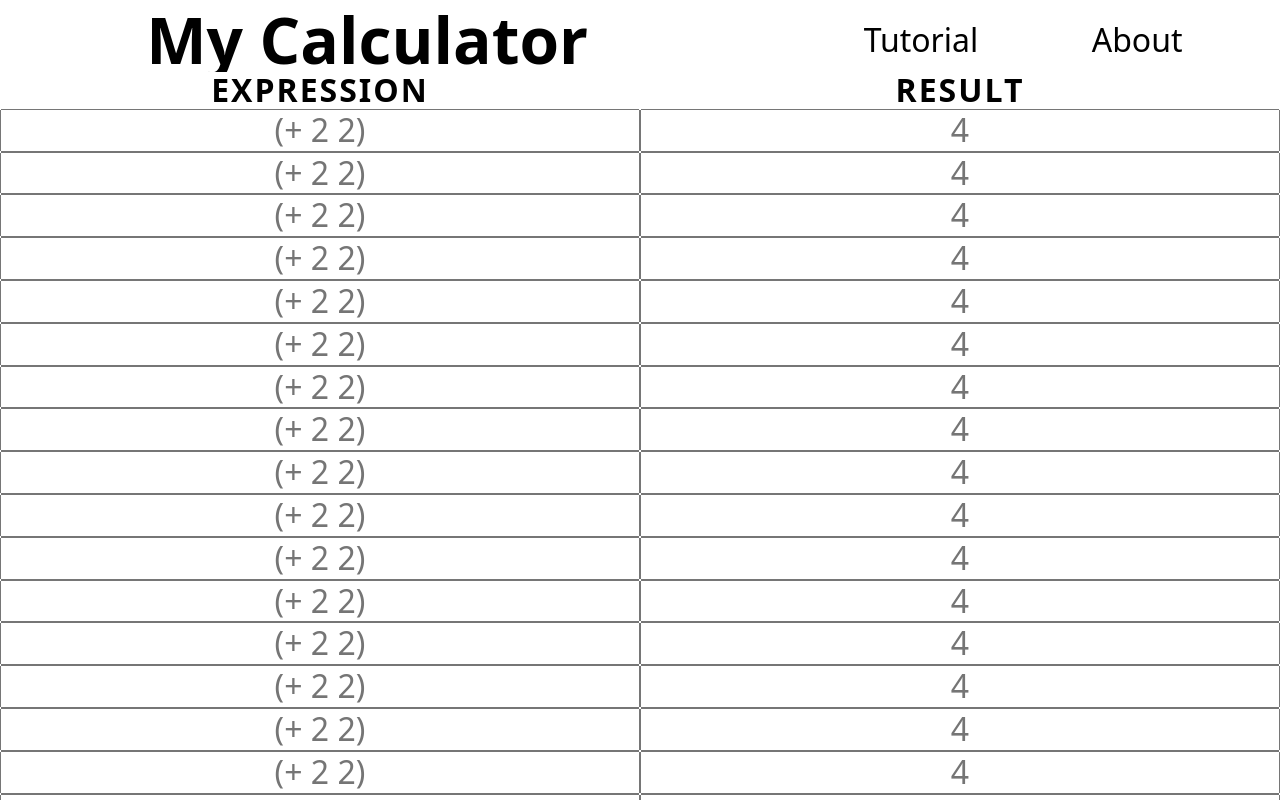
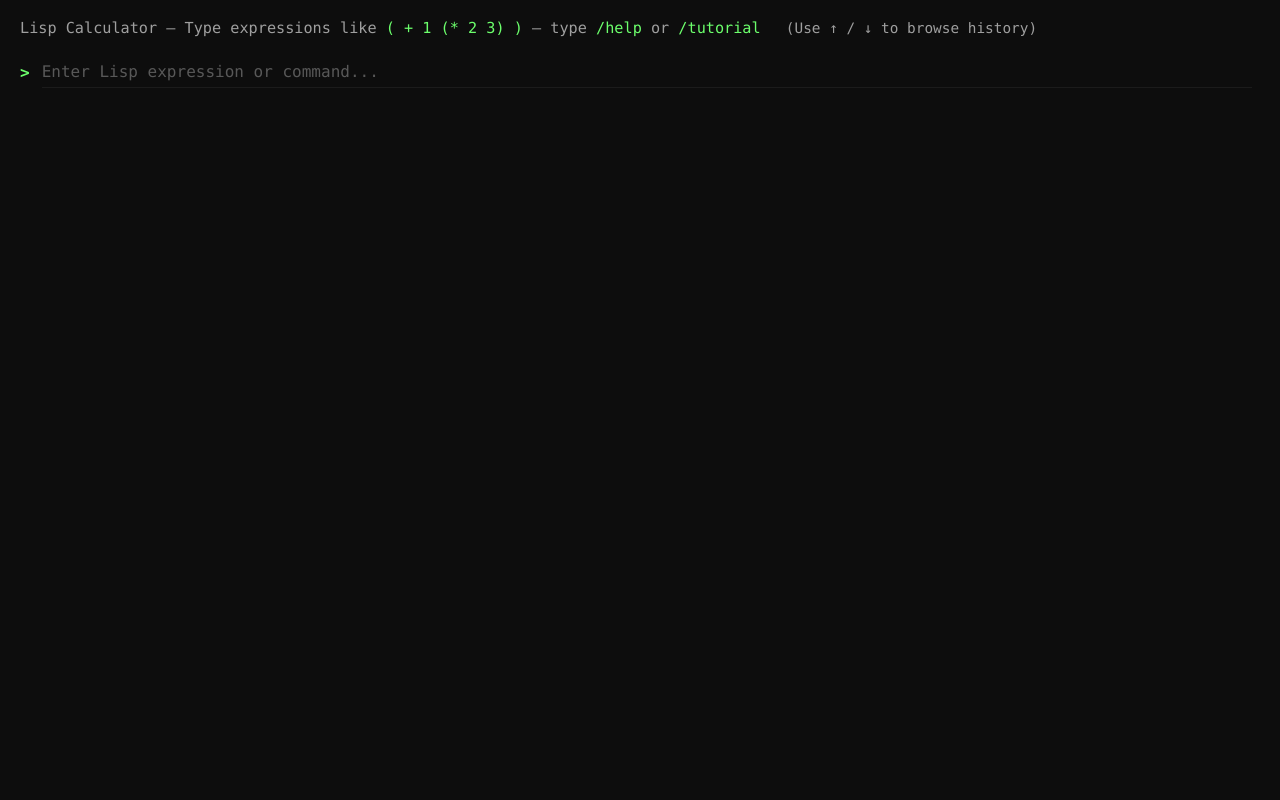
Before and after one commit to gurdasss/calculator-webapp, a website with bundled scripts: page index.html in a window 1280 px wide. Built offline with nearby package versions, Linux system fonts and the light colour scheme; a web font is replaced by a local one.

Commit message:
finally! Made the front-end with ChatGPT

```diff
--- a/index.html
+++ b/index.html
@@ -1,28 +1,31 @@
-<!DOCTYPE html>
+<!doctype html>
 <html lang="en">
+
   <head>
-    <meta charset="UTF-8" />
-    <meta name="viewport" content="width=device-width, initial-scale=1.0" />
-    <title>Calculator</title>
+    <meta charset="utf-8" />
+    <meta name="viewport" content="width=device-width,initial-scale=1" />
+    <title>P-Calc</title>
+
     <!-- 1. LINK NORMALIZE.CSS FIRST -->
-    <link
-      rel="stylesheet"
-      href="https://cdnjs.cloudflare.com/ajax/libs/normalize/8.0.1/normalize.min.css"
-    />
-    <link rel="stylesheet" href="style.css" />
+    <link rel="stylesheet" href="https://cdnjs.cloudflare.com/ajax/libs/normalize/8.0.1/normalize.min.css" />
+    <link rel="stylesheet" href="style.css">
     <script type="module" src="./src/index.js" defer></script>
   </head>
+
   <body>
-    <header>
-      <div class="header__title"><a href="/index.html">My Calculator</a></div>
-      <div class="header__links">
-        <a href="#" target="_blank" rel="noopener noreferrer">Tutorial</a
-        ><a href="#" target="_blank" rel="noopener noreferrer"> About</a>
+    <!-- role="application" gives an assistive-technology hint this is an interactive region. -->
+    <!-- aria-label describes the purpose. -->
+
+    <div class="terminal" role="application" aria-label="Lisp calculator terminal">
+      <div class="header">
+        Lisp Calculator — Type expressions like <span style="color:var(--prompt)">( + 1 (* 2 3) )</span>
+        — type <span style="color:var(--prompt)">/help</span> or <span style="color:var(--prompt)">/tutorial</span>
+        <span style="color:var(--muted); margin-left:1rem; font-size:0.9rem;">(Use ↑ / ↓ to browse history)</span>
       </div>
-    </header>
-    <main>
-      <div class="main__label">EXPRESSION</div>
-      <div class="main__label">RESULT</div>
-    </main>
+      <!-- 'shell' is the scrollable area where entries are added; aria-live helps screen readers notice updates -->
+      <div id="shell" class="shell" aria-live="polite"></div>
+      </div>
+
   </body>
+
 </html>
--- /dev/null
+++ b/src/TerminalUI.js
@@ -0,0 +1,208 @@
+// terminal-ui.js
+"use strict";
+
+/**
+ * TerminalUI
+ *
+ * Minimal terminal-style UI that:
+ *  - creates an input row
+ *  - on Enter converts the input to a read-only command-line and appends a result placeholder
+ *  - calls window.evaluateExpression(expr, callback) OR uses the returned Promise to render the output
+ *  - exposes window.terminalUI.pushLine(prefill)
+ *
+ * This preserves the behavior of your previous implementation.
+ */
+export class TerminalUI {
+  /**
+   * @param {string|HTMLElement} shell - selector (e.g. '#shell') or DOM element for the shell container
+   */
+  constructor(shell = "#shell") {
+    this.shell =
+      typeof shell === "string" ? document.querySelector(shell) : shell;
+
+    if (!this.shell) {
+      throw new Error("TerminalUI: shell element not found.");
+    }
+
+    // current interactive entry (object with { entry, input })
+    this.currentEntry = null;
+    this.currentInput = null;
+
+    // wire events and create initial input
+    this._bindEventHandlers();
+    const first = this._createInputRow();
+    this.currentEntry = first.entry;
+    this.currentInput = first.input;
+  }
+
+  /* ----------------------------
+     DOM creation helpers
+     ---------------------------- */
+
+  /**
+   * Create and focus an input row.
+   * @param {string} prefill
+   * @returns {{entry: HTMLElement, input: HTMLInputElement}}
+   */
+  _createInputRow(prefill = "") {
+    const entry = document.createElement("div");
+    entry.className = "entry";
+
+    const inputRow = document.createElement("div");
+    inputRow.className = "input-row";
+
+    const prompt = document.createElement("div");
+    prompt.className = "prompt";
+    prompt.textContent = ">";
+
+    const input = document.createElement("input");
+    input.className = "input";
+    input.type = "text";
+    input.autocomplete = "off";
+    input.spellcheck = false;
+    input.placeholder = "Enter Lisp expression or command...";
+    input.value = prefill;
+
+    inputRow.appendChild(prompt);
+    inputRow.appendChild(input);
+    entry.appendChild(inputRow);
+    this.shell.appendChild(entry);
+
+    // ensure newest input is visible and focused
+    input.scrollIntoView({ block: "nearest" });
+    input.focus();
+
+    return { entry, input };
+  }
+
+  /**
+   * Replace transient input row with read-only command line and append a result placeholder.
+   * @param {HTMLElement} entry
+   * @param {string} userText
+   * @returns {HTMLElement} resultElement
+   */
+  _finalizeEntry(entry, userText) {
+    const inputRow = entry.querySelector(".input-row");
+    if (inputRow) entry.removeChild(inputRow);
+
+    const commandLine = document.createElement("div");
+    commandLine.className = "command-line";
+
+    const prompt = document.createElement("div");
+    prompt.className = "prompt";
+    prompt.textContent = ">";
+
+    const text = document.createElement("div");
+    text.className = "text";
+    text.textContent = userText;
+
+    commandLine.appendChild(prompt);
+    commandLine.appendChild(text);
+    entry.appendChild(commandLine);
+
+    const result = document.createElement("div");
+    result.className = "result";
+    result.textContent = "[evaluating...]";
+    entry.appendChild(result);
+
+    // scroll to show result
+    result.scrollIntoView({ block: "nearest" });
+    return result;
+  }
+
+  /* ----------------------------
+     Evaluator integration
+     ---------------------------- */
+
+  /**
+   * Evaluate expression and render into resultElement.
+   * Supports callback-style and promise-style window.evaluateExpression.
+   *
+   * @param {string} expr
+   * @param {HTMLElement} resultElement
+   */
+  _evaluateAndRender(expr, resultElement) {
+    const render = (out, isError = false) => {
+      resultElement.textContent = out;
+      if (isError) resultElement.classList.add("error");
+      else resultElement.classList.remove("error");
+    };
+
+    try {
+      if (typeof window.evaluateExpression === "function") {
+        // callback-style support
+        const maybe = window.evaluateExpression(expr, (out, isError) => {
+          render(String(out ?? ""), Boolean(isError));
+        });
+
+        // if a Promise is returned, render its resolution
+        if (maybe && typeof maybe.then === "function") {
+          maybe
+            .then((res) => render(String(res ?? "")))
+            .catch((err) => render(String(err ?? "Evaluation error"), true));
+        }
+      } else {
+        render(
+          "[No evaluator found. Provide window.evaluateExpression(expr, callback) to plug in your interpreter]"
+        );
+      }
+    } catch (err) {
+      render(String(err || "Evaluation error"), true);
+    }
+  }
+
+  /* ----------------------------
+     Event wiring
+     ---------------------------- */
+
+  _bindEventHandlers() {
+    // Delegated keydown handler on the shell:
+    // only acts when Enter is pressed inside an element with class '.input'
+    this.shell.addEventListener("keydown", (e) => {
+      const target = e.target;
+      if (!target || !target.classList || !target.classList.contains("input")) {
+        return;
+      }
+
+      if (e.key === "Enter") {
+        e.preventDefault();
+        const text = target.value.trim();
+
+        // Blank input -> just add a fresh input row
+        if (text === "") {
+          const next = this._createInputRow();
+          this.currentEntry = next.entry;
+          this.currentInput = next.input;
+          return;
+        }
+
+        // Finalize the current entry and evaluate
+        const resultElement = this._finalizeEntry(this.currentEntry, text);
+        this._evaluateAndRender(text, resultElement);
+
+        // Append a fresh input row and focus it
+        const next = this._createInputRow();
+        this.currentEntry = next.entry;
+        this.currentInput = next.input;
+
+        // ensure shell scrolled to bottom
+        this.shell.scrollTop = this.shell.scrollHeight;
+      }
+    });
+
+    // Clicking the shell focuses the newest input (common UX)
+    this.shell.addEventListener("click", () => {
+      const lastInput = this.shell.querySelector(".entry:last-child .input");
+      if (lastInput) lastInput.focus();
+    });
+
+    // expose the minimal API (kept here so behavior remains identical)
+    window.terminalUI = {
+      pushLine: (prefill = "") => {
+        const next = this._createInputRow(prefill);
+        this.currentEntry = next.entry;
+        this.currentInput = next.input;
+      },
+    };
+  }
+}
--- a/src/index.js
+++ b/src/index.js
@@ -1,65 +1,26 @@
 "use strict";
 
-let mostRecentInput = null;
+import { TerminalUI } from "./TerminalUI.js";
+import { Lexer } from "./Lexer.js";
+import { Parser } from "./Parser.js";
+import { Evaluator } from "./Evaluator.js";
 
-const setCommonInputFieldAttributes = function (
-  className,
-  id,
-  name,
-  placeholder
-) {
-  const inputField = document.createElement("input");
-  inputField.setAttribute("class", className);
-  inputField.setAttribute("placeholder", placeholder);
-  inputField.setAttribute("id", id);
-  inputField.setAttribute("name", name);
+function evaluate(expr) {
+  return new Evaluator(new Parser(new Lexer(expr))).getResult();
+}
 
-  return inputField;
-};
-
-const setExpressionField = function (id, className) {
-  const expressionField = setCommonInputFieldAttributes(
-    className,
-    id,
-    id,
-    "(+ 2 2)"
-  );
-  expressionField.addEventListener("keypress", function (e) {
-    if (!(e.key == "Enter")) return;
-
-    const userInput = this.value.trim();
-
-    if (!userInput) {
-      this.style.borderColor = "red";
-      return;
-    }
-
-    this.style.borderColor = "green";
-    mostRecentInput = this.value;
-
-    console.log(this.value);
-    this.disabled = true;
-  });
-  return expressionField;
-};
-
-const setResultField = function (id, className) {
-  const resultField = setCommonInputFieldAttributes(className, id, id, "4");
-  resultField.setAttribute("readonly", "");
-
-  return resultField;
-};
-
-const mainContainer = document.querySelector("main");
-
-for (let i = 0; i < 100; ++i) {
-  const expressionField = setExpressionField(
-    `Expression ${i}`,
-    "main__expression-field"
-  );
-
-  const resultField = setResultField(`Result ${i}`, "main__result-field");
-
-  mainContainer.append(expressionField);
-  mainContainer.append(resultField);
-}
+/* Auto-instantiate after DOM is ready (defer-safe approach when script is loaded with defer) */
+document.addEventListener("DOMContentLoaded", () => {
+  try {
+    // default shell selector is '#shell' to match your HTML
+    new TerminalUI("#shell");
+    //
+    window.evaluateExpression = function (expr, callback) {
+      callback(evaluate(expr), false);
+    };
+  } catch (err) {
+    // keep failure visible in console
+    // eslint-disable-next-line no-console
+    console.error("Failed to initialize TerminalUI:", err);
+  }
+});
--- a/style.css
+++ b/style.css
@@ -1,71 +1,151 @@
-@import url("https://fonts.googleapis.com/css2?family=Micro+5&display=swap");
+/* -------------------------
+       Visual tokens / variables
+       ------------------------- */
+:root {
+  --bg: #0d0d0d;
+  --text: #e5e5e5;
+  --muted: #9f9f9f;
+  --prompt: #6cff6c;
+  /* prompt color (green) */
+  --cmd: #ffd479;
+  /* user command color (yellow) */
+  --sys: #6aaefe;
+  /* result / system messages (blue) */
+  --error: #ff6b6b;
+  /* error color (red) */
+  --gap: 1rem;
+  --mono: "JetBrains Mono", ui-monospace, SFMono-Regular, Menlo, Monaco,
+    "Roboto Mono", monospace;
+  --history-limit: 500;
+  /* fallback for CSS-aware values (JS uses separate constant) */
+}
 
+/* -------------------------
+       Base page layout
+       ------------------------- */
+html,
 body {
-  height: 100vh;
+  height: 100%;
+  margin: 0;
+  background: var(--bg);
+  color: var(--text);
+  font-family: var(--mono);
+  -webkit-font-smoothing: antialiased;
+  -moz-osx-font-smoothing: grayscale;
+}
+
+/* Terminal container */
+.terminal {
+  box-sizing: border-box;
+  height: 100%;
   display: flex;
   flex-direction: column;
-  font-family: "Micro 5", system-ui, -apple-system, BlinkMacSystemFont,
-    "Segoe UI", Roboto, Oxygen, Ubuntu, Cantarell, "Open Sans", "Helvetica Neue",
-    sans-serif;
+  padding: 1.25rem;
+  gap: var(--gap);
 }
 
-header {
-  display: flex;
-  align-items: center;
-  gap: 32px;
-  height: 64px;
-  font-size: xx-large;
-  font-style: normal;
-  margin-top: 8px;
+/* Small header with example usage */
+.header {
+  color: var(--muted);
+  font-size: 0.95rem;
+  user-select: none;
 }
 
-a {
-  text-decoration: none;
-  color: black;
+/* Main scrollable shell where entries are appended */
+.shell {
+  flex: 1;
+  overflow: auto;
+  padding-right: 8px;
+  white-space: pre-wrap;
+  line-height: 1.45;
+  /* Make keyboard navigation predictable by avoiding accidental outline on container */
+  outline: none;
 }
 
-.header__title {
-  flex: auto;
-  text-align: center;
-  font-weight: bold;
-  font-size: 4rem;
+/* An interaction block: user input (transient) -> reads as command (persistent) -> result */
+.entry {
+  margin-bottom: 0.9rem;
+  display: flex;
+  flex-direction: column;
+  gap: 0.35rem;
 }
 
-.header__links {
-  flex: auto;
+/* Read-only representation of the submitted command */
+.command-line {
   display: flex;
-  gap: 16px;
-  justify-content: space-evenly;
+  gap: 0.75rem;
+  align-items: center;
+  font-size: 1rem;
 }
 
-/* main {
-  flex: 2;
-  display: flex;
-  flex-direction: column;
-  font-size: xx-large;
-  font-style: normal;
-} */
-
-main {
-  flex: 2;
-  display: grid;
-  grid-template-columns: 1fr 1fr;
-  grid-auto-rows: min-content;
-  font-size: xx-large;
-  font-style: normal;
-  overflow-y: scroll;
+.command-line .prompt {
+  color: var(--prompt);
+  font-weight: 700;
+  user-select: none;
 }
 
-.main__label {
-  text-align: center;
-  font-weight: bold;
-  letter-spacing: 2px;
-  position: sticky;
-  /* For some strange reasons this works now!! */
-  top: 0px;
-  background-color: white;
+.command-line .text {
+  color: var(--cmd);
+  word-break: break-word;
 }
 
-input {
-  text-align: center;
+/* Result area shown under the command */
+.result {
+  margin-left: 2.1rem;
+  /* visually align under the typed command */
+  color: var(--sys);
+  font-family: var(--mono);
+  font-size: 0.98rem;
+  white-space: pre-wrap;
+  /* allow long results to wrap */
+  word-break: break-word;
 }
+
+.result.error {
+  color: var(--error);
+}
+
+/* Active input row styling (the one you type into) */
+.input-row {
+  display: flex;
+  gap: 0.75rem;
+  align-items: center;
+  margin-top: 0.25rem;
+}
+
+.input-row .prompt {
+  color: var(--prompt);
+  font-weight: 700;
+}
+
+.input {
+  flex: 1;
+  background: transparent;
+  border: none;
+  border-bottom: 1px solid rgba(255, 255, 255, 0.06);
+  color: var(--text);
+  padding: 0.35rem 0;
+  font-size: 1rem;
+  outline: none;
+  caret-color: var(--prompt);
+  font-family: var(--mono);
+  white-space: pre;
+  /* preserve multi-space formatting */
+}
+
+/* placeholder color */
+.input::placeholder {
+  color: rgba(229, 229, 229, 0.35);
+}
+
+/* selection highlight */
+::selection {
+  background: rgba(106, 174, 254, 0.18);
+}
+
+/* small responsive polish */
+@media (max-width: 640px) {
+  .terminal {
+    padding: 0.75rem;
+  }
+}
```
